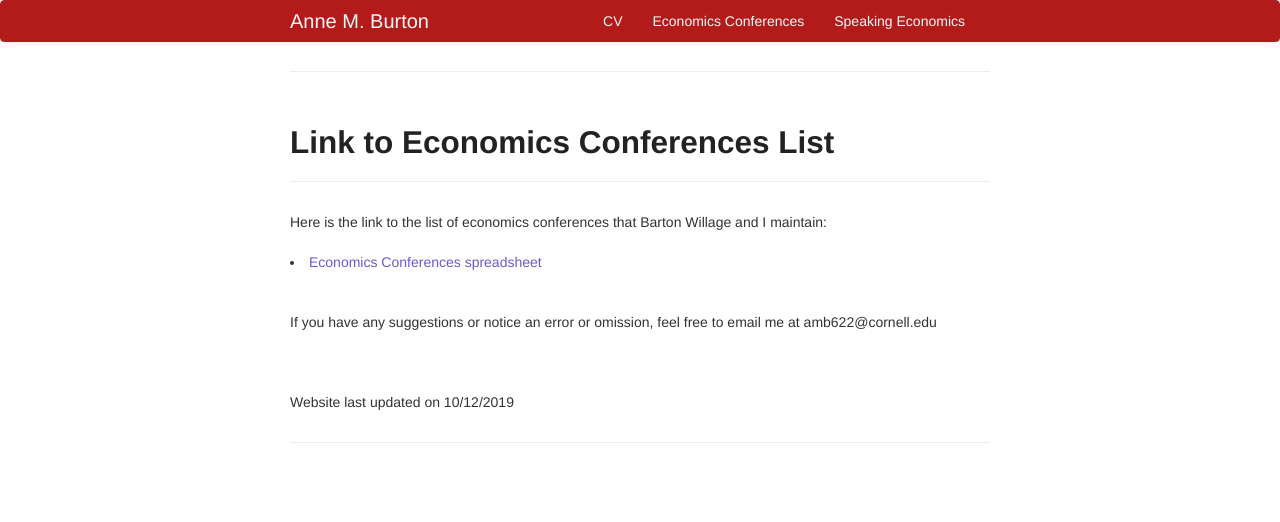
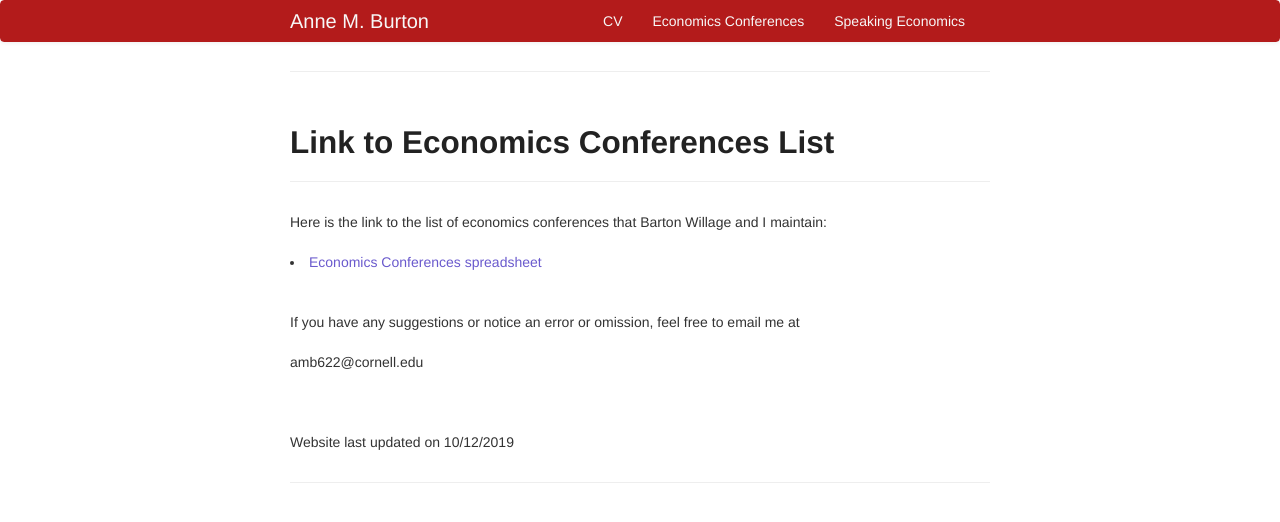
Before and after one commit to anne-m-burton/anne-m-burton.github.io, a Jekyll site: the page built from economics-conferences.md, in a window 1280 px wide. Shown: the top 522 px of the page. Built offline with Jekyll 4.4.1, drawn with Linux system fonts in a browser that asks for light colours; our own code applies the rules of GitHub Pages for plain Markdown files.

Commit message:
econ conferences

```diff
--- a/economics-conferences.md
+++ b/economics-conferences.md
@@ -19,7 +19,10 @@
     <li><a href="https://docs.google.com/spreadsheets/d/1MNeXLKiwQA4MK3cZ3Hr1WWXZTReh3rKQU_yfTKnu-hg/edit?usp=sharing">Economics Conferences spreadsheet</a></li>
     <br/>
     <br/>
-    If you have any suggestions or notice an error or omission, feel free to email me at amb622@cornell.edu
+    If you have any suggestions or notice an error or omission, feel free to email me at
+    <br/>
+    <br/>
+    amb622@cornell.edu
 
   </div>
 </div>
```
